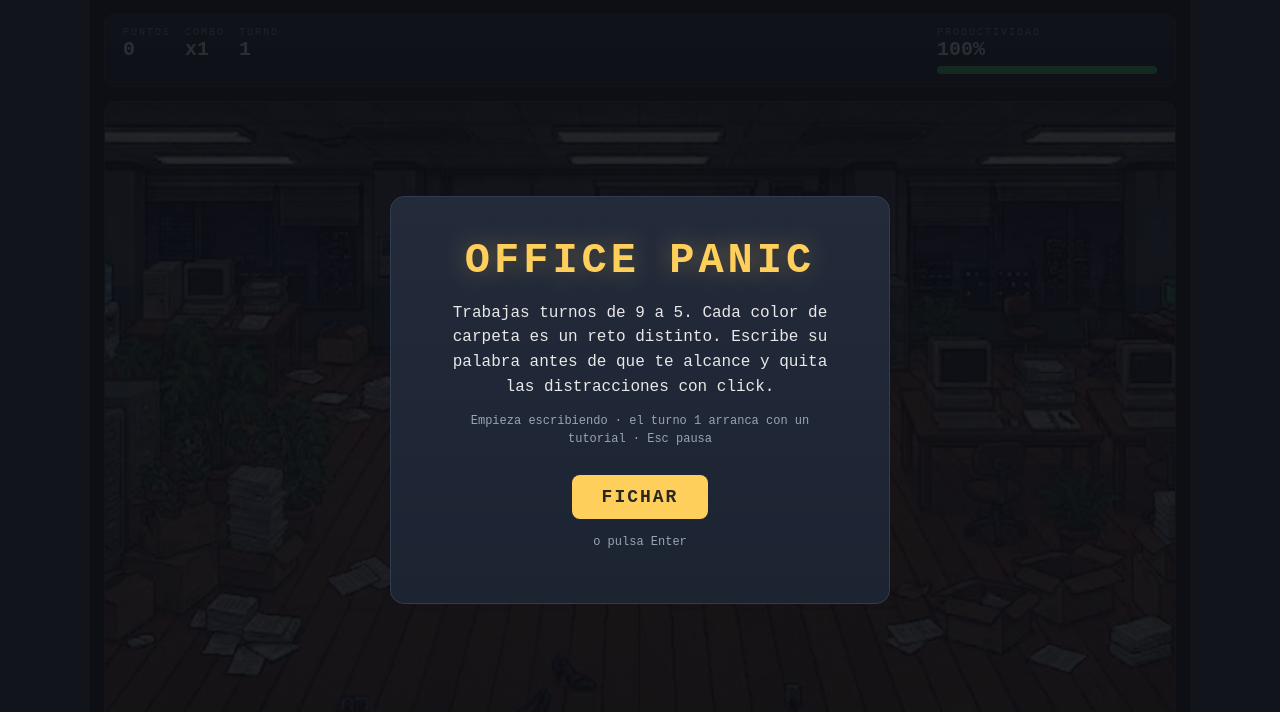
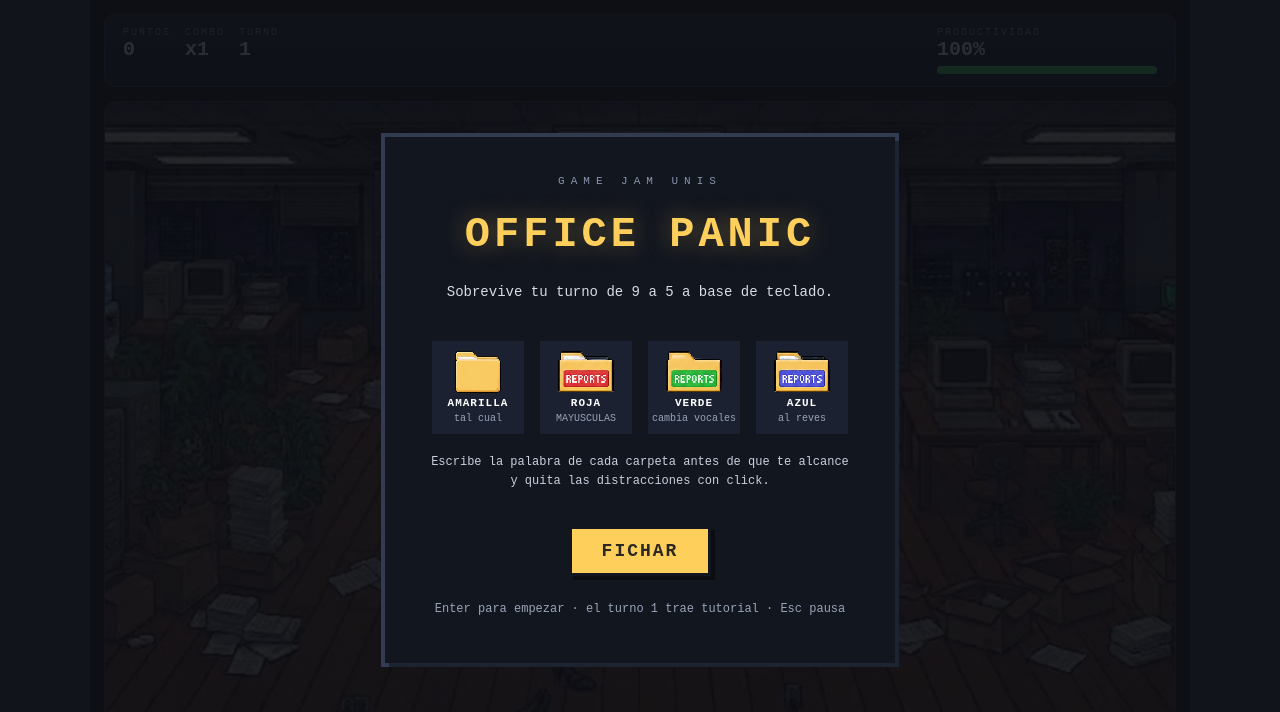
Before and after one commit to jptorresg/Game-Jam-UNIS, a website built with Vite: page index.html in a window 1280 px wide. Built offline with nearby package versions, Linux system fonts and the light colour scheme.

Commit message:
Sonidos para las interrupciones sin audio + menu de inicio nuevo
- Companero, cafe, reunion, telefono y notificacion ahora suenan al
  aparecer (antes solo tenian sonido la mosca, el popup y el jefe).
  Nuevas categorias en AudioManager y tablas de SFX en GameUI.
- Menu de inicio rediseniado: titulo con sombra dura pixel, leyenda de
  las 4 carpetas con su arte y su regla, boton estilo pixel y mejor
  marca guardada en localStorage (aviso de record en el game over).

Co-Authored-By: Claude Sonnet 5 <noreply@anthropic.com>
Claude-Session: https://claude.ai/code/session_01GiwgmBiv8vg5PyQY2wz2oW

```diff
--- a/src/audio/AudioManager.js
+++ b/src/audio/AudioManager.js
@@ -15,6 +15,12 @@ const SOUND_DEFS = {
   distractionClear: { dir: "distraction-clear", count: 2, volume: 0.5 },
   sfxGameover: { dir: "gameover", count: 2, volume: 0.6 },
   boss: { dir: "boss", count: 1, volume: 0.8 }, // voz del jefe al interrumpir
+  // Voz / sonido de cada distraccion al aparecer (una sola vez).
+  coworker: { dir: "coworker", count: 1, volume: 0.7 }, // "interrupcion del companero"
+  coffee: { dir: "coffee", count: 2, volume: 0.6 }, // "cafecito?"
+  meeting: { dir: "meeting", count: 1, volume: 0.55 }, // aviso de reunion virtual
+  phone: { dir: "phone", count: 2, volume: 0.4 }, // tono de celular
+  notification: { dir: "notification", count: 2, volume: 0.45 }, // push notification
   // Bucles para distracciones activas.
   fly: { dir: "fly", count: 3, volume: 0.16, loop: true },
   popup: { dir: "popup", count: 3, volume: 0.22, loop: true },
--- a/src/style.css
+++ b/src/style.css
@@ -853,3 +853,117 @@ body {
 .overlay__panel button:hover {
   filter: brightness(1.08);
 }
+
+/* ---------- Menu de inicio (pantalla de titulo, look pixel plano) ---------- */
+.overlay__panel--menu {
+  background: #12161f;
+  border: 4px solid var(--line);
+  border-radius: 0;
+  box-shadow: var(--pixel-shadow), 0 0 0 4px var(--panel-edge);
+  padding: 32px 40px 28px;
+  max-width: 620px;
+}
+
+.menu {
+  display: flex;
+  flex-direction: column;
+  align-items: center;
+  gap: 10px;
+}
+
+.menu__eyebrow {
+  font-size: 11px;
+  letter-spacing: 6px;
+  color: #8a94aa;
+  margin: 0;
+}
+
+.menu__title {
+  font-size: 54px;
+  line-height: 1;
+  letter-spacing: 6px;
+  margin: 2px 0;
+  color: var(--accent);
+  /* Sombra dura escalonada: nada de blur, aristas nitidas (pixel art). */
+  text-shadow: 4px 4px 0 var(--danger), 7px 7px 0 var(--line);
+}
+
+.menu__tagline {
+  font-size: 14px;
+  color: #d7dce6;
+  margin: 0;
+}
+
+.menu__best {
+  font-size: 12px;
+  font-weight: bold;
+  letter-spacing: 2px;
+  color: var(--ok);
+  margin: 0;
+}
+
+.menu__legend {
+  display: grid;
+  grid-template-columns: repeat(4, 1fr);
+  gap: 10px;
+  width: 100%;
+  margin: 12px 0 4px;
+}
+
+.menu__card {
+  display: flex;
+  flex-direction: column;
+  align-items: center;
+  gap: 4px;
+  padding: 10px 4px;
+  background: #1b2130;
+  border: 3px solid var(--line);
+}
+
+.menu__card img {
+  height: 42px;
+  width: auto;
+  image-rendering: pixelated;
+}
+
+.menu__card-name {
+  font-size: 11px;
+  font-weight: bold;
+  letter-spacing: 1px;
+  color: #fff;
+}
+
+.menu__card-desc {
+  font-size: 10px;
+  color: #9aa4b8;
+  text-align: center;
+}
+
+.menu__how {
+  font-size: 12px;
+  line-height: 1.5;
+  color: #c9d0dd;
+  margin: 2px 0 0;
+  max-width: 420px;
+}
+
+.overlay__panel--menu button {
+  border-radius: 0;
+  border: 3px solid var(--line);
+  box-shadow: var(--pixel-shadow);
+}
+
+.overlay__hint--record {
+  color: var(--accent);
+  font-weight: bold;
+  letter-spacing: 2px;
+}
+
+@media (max-width: 560px) {
+  .menu__legend {
+    grid-template-columns: repeat(2, 1fr);
+  }
+  .menu__title {
+    font-size: 40px;
+  }
+}
--- a/src/ui/GameUI.js
+++ b/src/ui/GameUI.js
@@ -31,6 +31,18 @@ const DIR_BY_INDEX = {
   "-3": "northwest",
   "-2": "north",
   "-1": "northeast",
+};
+
+// Sonido de cada distraccion. Unas zumban en bucle mientras estan activas
+// (fly, popup); el resto suelta una voz o un tono al aparecer.
+const DISTRACTION_LOOP_SFX = { fly: "fly", popup: "popup" };
+const DISTRACTION_SPAWN_SFX = {
+  boss: "boss",
+  coworker: "coworker",
+  coffee: "coffee",
+  meeting: "meeting",
+  phone: "phone",
+  notification: "notification",
 };
 
 // Sufijo de color de la imagen de la carpeta segun el modificador.
@@ -423,9 +435,13 @@ export class GameUI {
   }
 
   _onDistractionSpawned(distraction) {
-    if (distraction.type === "fly") this.audio.startLoop(distraction.id, "fly");
-    else if (distraction.type === "popup") this.audio.startLoop(distraction.id, "popup");
-    else if (distraction.type === "boss") this.audio.play("boss");
+    const loop = DISTRACTION_LOOP_SFX[distraction.type];
+    if (loop) {
+      this.audio.startLoop(distraction.id, loop);
+      return;
+    }
+    const sfx = DISTRACTION_SPAWN_SFX[distraction.type];
+    if (sfx) this.audio.play(sfx);
   }
 
   // Musica de fondo segun estado y hora del reloj.
@@ -515,14 +531,51 @@ export class GameUI {
     }
 
     this.els.overlay.hidden = false;
+    this.els.overlayPanel.classList.toggle(
+      "overlay__panel--menu",
+      status === GameStatus.MENU,
+    );
     if (status === GameStatus.MENU) {
+      const best = this._bestScore();
+      const bestLine = best
+        ? `<p class="menu__best">MEJOR MARCA &middot; ${best} pts</p>`
+        : "";
       this.els.overlayPanel.innerHTML = `
-        <h1>OFFICE PANIC</h1>
-        <p>Trabajas turnos de 9 a 5. Cada color de carpeta es un reto distinto.
-        Escribe su palabra antes de que te alcance y quita las distracciones con click.</p>
-        <p class="overlay__hint">Empieza escribiendo &middot; el turno 1 arranca con un tutorial &middot; Esc pausa</p>
-        <button data-action="start">FICHAR</button>
-        <p class="overlay__hint">o pulsa Enter</p>
+        <div class="menu">
+          <p class="menu__eyebrow">GAME JAM UNIS</p>
+          <h1 class="menu__title" data-text="OFFICE PANIC">OFFICE PANIC</h1>
+          <p class="menu__tagline">Sobrevive tu turno de 9 a 5 a base de teclado.</p>
+          ${bestLine}
+
+          <div class="menu__legend">
+            <div class="menu__card">
+              <img src="/images/reporte/reporte.png" alt="" />
+              <span class="menu__card-name">AMARILLA</span>
+              <span class="menu__card-desc">tal cual</span>
+            </div>
+            <div class="menu__card">
+              <img src="/images/reporte/reporte-rojo.png" alt="" />
+              <span class="menu__card-name">ROJA</span>
+              <span class="menu__card-desc">MAYUSCULAS</span>
+            </div>
+            <div class="menu__card">
+              <img src="/images/reporte/reporte-verde.png" alt="" />
+              <span class="menu__card-name">VERDE</span>
+              <span class="menu__card-desc">cambia vocales</span>
+            </div>
+            <div class="menu__card">
+              <img src="/images/reporte/reporte-azul.png" alt="" />
+              <span class="menu__card-name">AZUL</span>
+              <span class="menu__card-desc">al reves</span>
+            </div>
+          </div>
+
+          <p class="menu__how">Escribe la palabra de cada carpeta antes de que te
+          alcance y quita las distracciones con click.</p>
+
+          <button data-action="start">FICHAR</button>
+          <p class="overlay__hint">Enter para empezar &middot; el turno 1 trae tutorial &middot; Esc pausa</p>
+        </div>
       `;
     } else if (status === GameStatus.PAUSED) {
       this.els.overlayPanel.innerHTML = `
@@ -540,10 +593,19 @@ export class GameUI {
         <p class="overlay__hint">o pulsa Enter</p>
       `;
     } else if (status === GameStatus.GAME_OVER) {
+      const prevBest = this._bestScore();
+      const isRecord = state.score > prevBest;
+      this._saveBestScore(state.score);
+      const recordLine = isRecord
+        ? `<p class="overlay__hint overlay__hint--record">¡NUEVA MEJOR MARCA!</p>`
+        : prevBest
+          ? `<p class="overlay__hint">Mejor marca &middot; ${prevBest} pts</p>`
+          : "";
       this.els.overlayPanel.innerHTML = `
         <h1>DESPEDIDO</h1>
         <p>Tu productividad llego a cero en el turno ${state.shift}.</p>
         <p class="overlay__score">${state.score} puntos</p>
+        ${recordLine}
         <button data-action="restart">REINTENTAR</button>
         <p class="overlay__hint">o pulsa Enter</p>
       `;
@@ -557,6 +619,26 @@ export class GameUI {
         else if (action === "next") this.game.nextShift();
         else this.game.start();
       });
+    }
+  }
+
+  // Mejor puntuacion guardada en el navegador (localStorage). Si no se puede
+  // acceder, el menu simplemente no muestra marca.
+  _bestScore() {
+    try {
+      return parseInt(localStorage.getItem("officePanic.bestScore"), 10) || 0;
+    } catch {
+      return 0;
+    }
+  }
+
+  _saveBestScore(score) {
+    try {
+      if (score > this._bestScore()) {
+        localStorage.setItem("officePanic.bestScore", String(score));
+      }
+    } catch {
+      /* almacenamiento no disponible */
     }
   }
 
```
Also changed, not shown: 8 other files.
